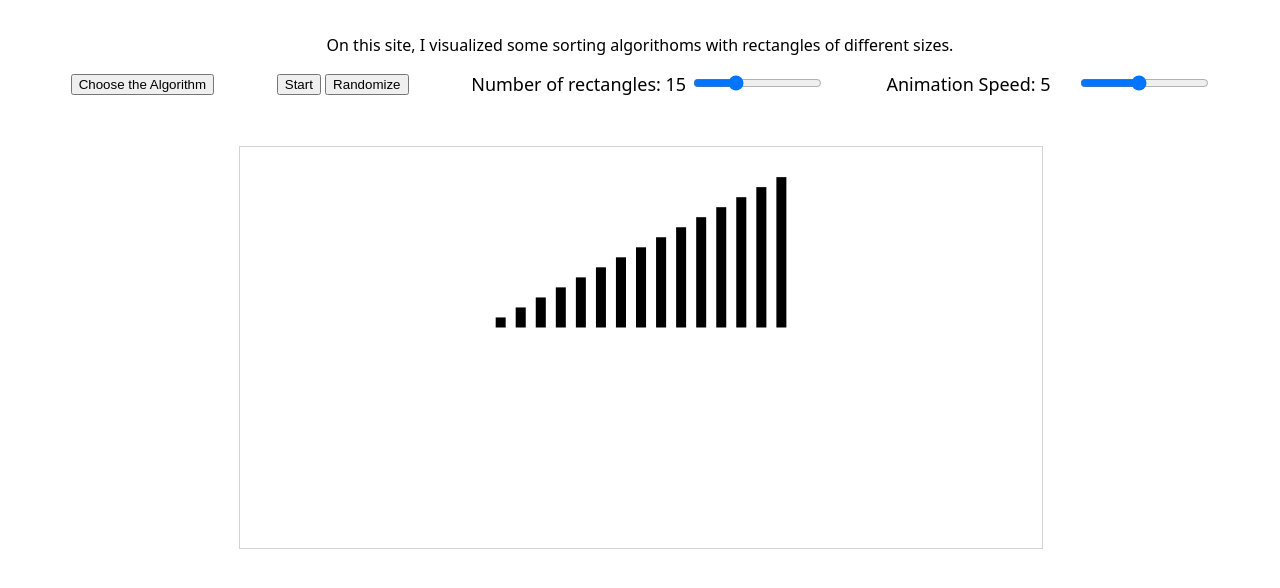
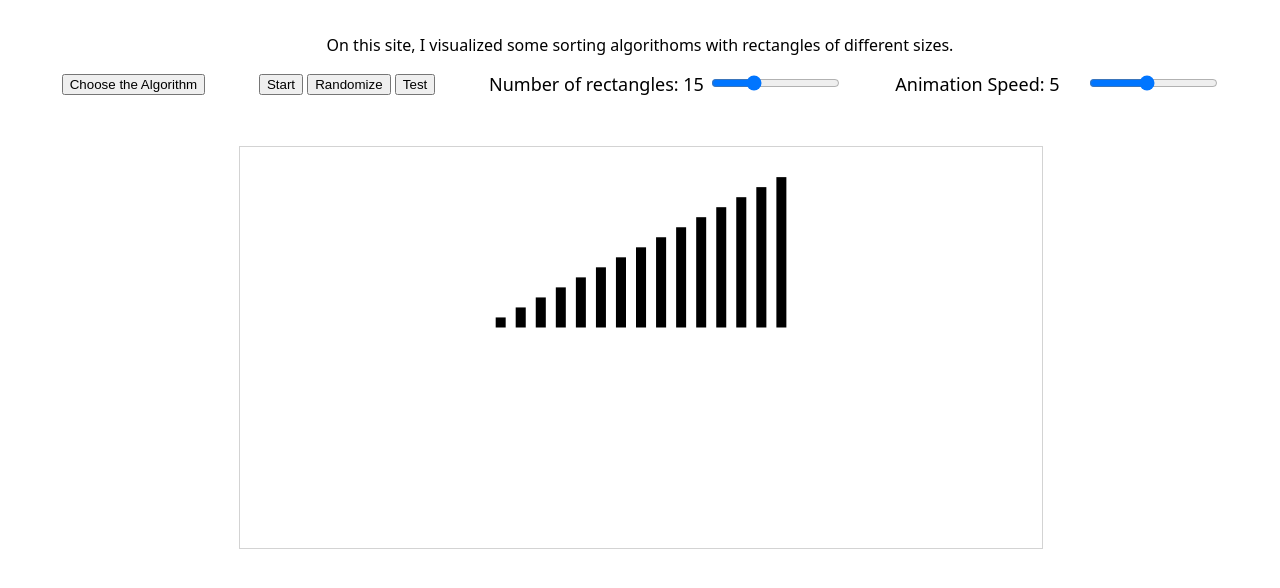
Before and after one commit to MatthiasSagerer/TUM-Site, a plain HTML site: page HTML/sorting_algorithms_visualization.html in a window 1280 px wide. Shown: the part 104-692 px from the top of the page. Drawn offline with Linux system fonts and the light colour scheme.

Commit message:
failed attempt to fix animation bug

```diff
--- a/HTML/sorting_algorithms_visualization.html
+++ b/HTML/sorting_algorithms_visualization.html
@@ -43,6 +43,7 @@
             <div>
                 <button onclick="sort()">Start</button>
                 <button onclick="randomizeButton()">Randomize</button>
+                <button onclick="clear()">Test</button>
             </div>
             <div class="sliders">
                 Number of rectangles: <span id="rectCount"></span>
@@ -61,6 +62,7 @@
         <!--
     TODO:
         - Bugfix: Animation
+        - operations counter
         - research different algorithms (http://sorting.at/)
         - start algorithm with start
         - change Speed with speed slider
--- a/scripts/sorting_algorithms_visualization.js
+++ b/scripts/sorting_algorithms_visualization.js
@@ -41,9 +41,18 @@ countslider.oninput = function () {
 
 function drawRects(array, context) {
     ctx.clearRect(0, 0, canvas2D.width, canvas2D.height);
+    console.log('In draw: ' + array);
     for (i = 0; i < array.length; i++) {
+        console.log(array[i]);
         context.fillRect(400 + (2 * i - array.length + 0.5) * width, (element_count - array[i]) * height_diff + 30, width, height_diff * array[i]);
     }
+}
+
+function clear() {
+    console.log('Test');
+    canvas2D = document.getElementById('canv');
+    ctx = canvas2D.getContext('2d');
+    ctx.clearRect(0, 0, canvas.width, canvas.height);
 }
 
 function randomizeButton() {
@@ -66,13 +75,14 @@ function sleep(miliseconds) {
 }
 
 function bubbleSort(miliseconds) {
+    temp = []
     for (i = heights.length; i > 1; --i) {
         for (j = 0; j < i - 1; ++j) {
             if (heights[j] > heights[j + 1]) {
                 swap(heights, j, j + 1);
-                console.log(heights);
+                console.log('In Sort: ' + heights);
+                drawRects(heights, ctx);
                 sleep(miliseconds);
-                drawRects(heights, ctx);
             }
         }
     }
```
Also changed, not shown: 1 other file.
